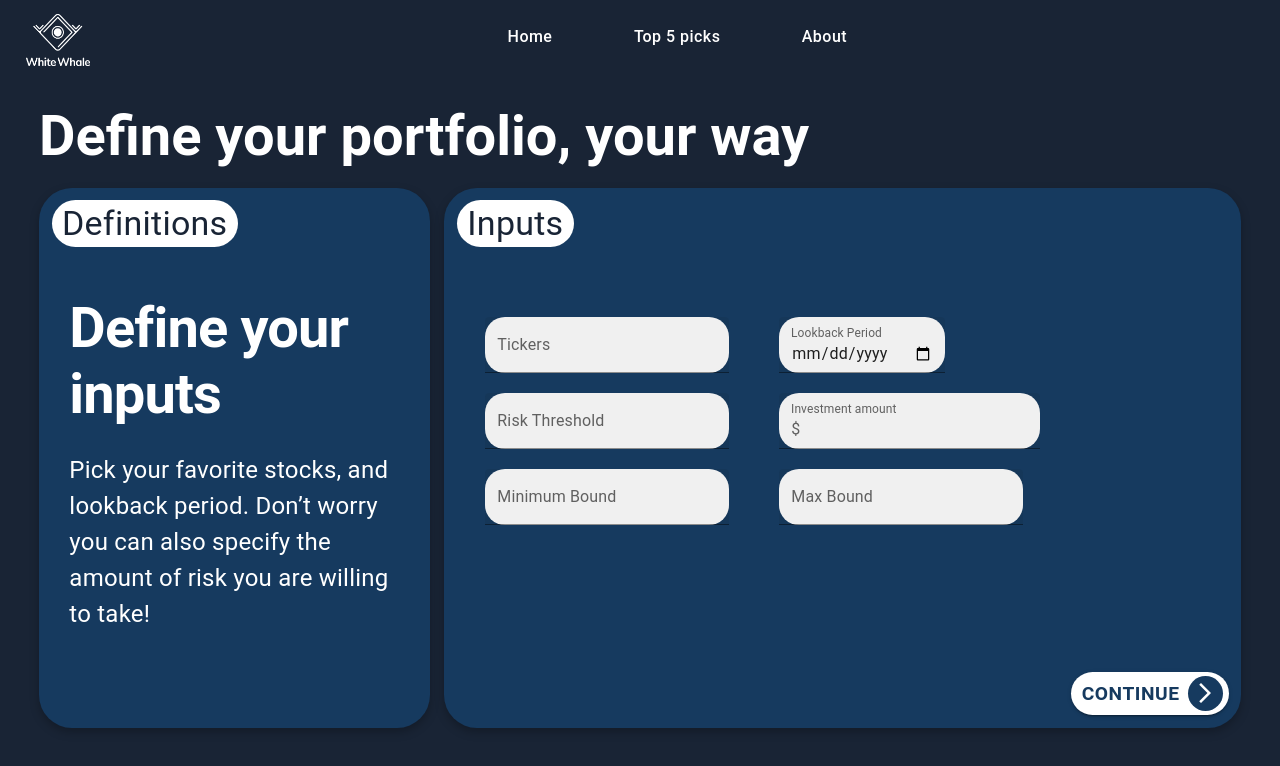
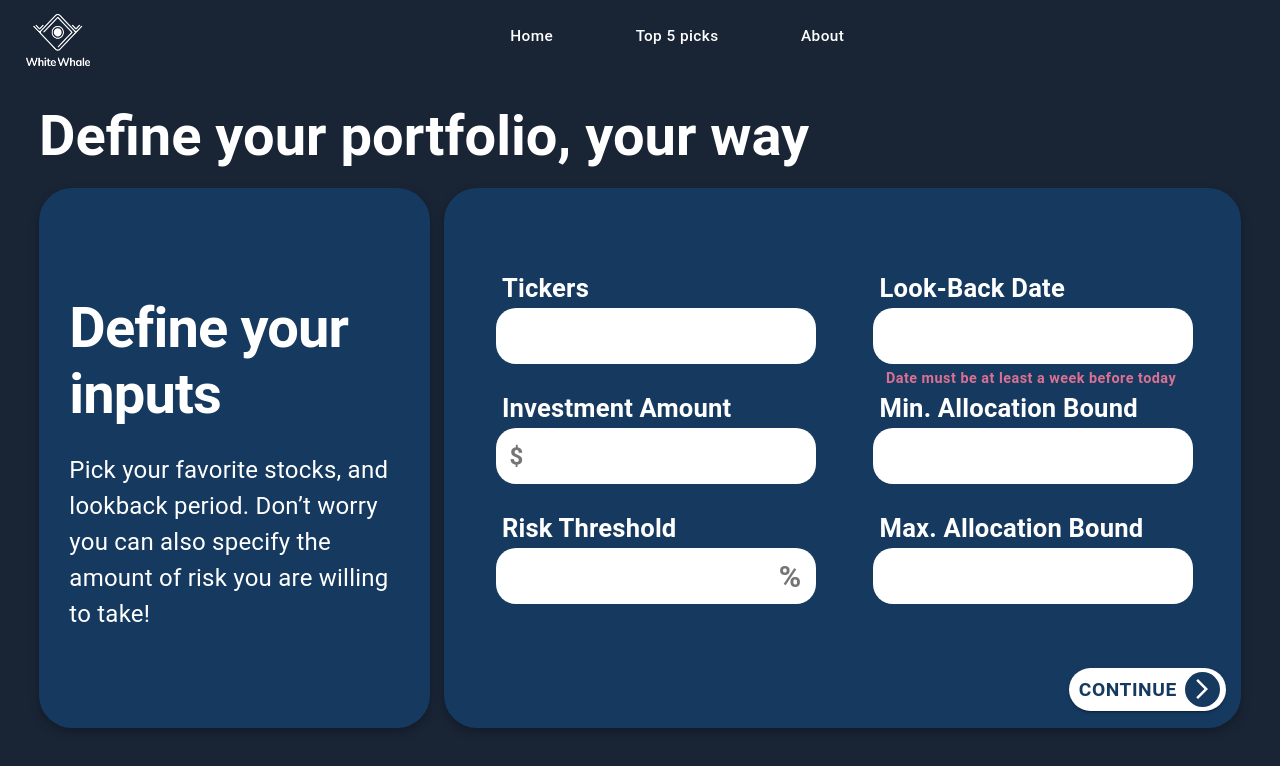
Before and after one commit to anishpatel321/investment_portfolio_optimizer, a React (Create React App) app in the folder client/: page /input in a window 1280 px wide. Shown: the top 766 px of the page. Built offline with nearby package versions, Linux system fonts and the light colour scheme; no server answers.

Commit message:
improved UI for input page, add validation to text fields

```diff
--- a/client/package.json
+++ b/client/package.json
@@ -12,8 +12,11 @@
     "@testing-library/jest-dom": "^5.17.0",
     "@testing-library/react": "^13.4.0",
     "@testing-library/user-event": "^13.5.0",
+    "antd": "^5.15.2",
     "axios": "^1.6.7",
+    "moment": "^2.30.1",
     "react": "^18.2.0",
+    "react-datepicker": "^6.3.0",
     "react-dom": "^18.2.0",
     "react-redux": "^9.1.0",
     "react-router-dom": "^6.22.2",
--- a/client/src/components/Card.js
+++ b/client/src/components/Card.js
@@ -1,11 +1,10 @@
 import React from 'react';
-import { Card, CardContent, Typography, Box, TextField, OutlinedInput } from '@mui/material';
+import { Card, CardContent, Typography, Box } from '@mui/material';
 import { styled } from '@mui/system';
 import NumberPill from './NumberPill';
 import ContinueButton from './ContinueButton';
-import InputAdornment from '@mui/material/InputAdornment';
 
-const StyledCard = styled(Card)(({ height }) => ({
+const StyledCard = styled(Card)(({ height, hasTransition }) => ({
   background: '#163A5F',
   color: 'white',
   borderRadius: '33px',
@@ -13,9 +12,9 @@ const StyledCard = styled(Card)(({ height }) => ({
   margin: '7px',
   height: height,
   position: 'relative', // Added to position the NumberPill component
-  transition: 'background',
+  transition: hasTransition ? 'background' : 'none',
   '&:hover': {
-    background: 'linear-gradient(40deg, #163A5F, #1D566E, #21ABA5)', // Gradient on hover
+    background: hasTransition ? 'linear-gradient(40deg, #163A5F, #1D566E, #21ABA5)' : '#163A5F', // Gradient on hover
   },
 }));
 
@@ -23,101 +22,19 @@ const StyledCardContent = styled(CardContent)({
     paddingTop: '15%',
 });
 
-const StyledTextField = styled(TextField)({
-  background: 'white', // White background
-  borderRadius: '20px', // Rounded edges
-  margin: '10px 25px',
-});
-
-const StyledOutlinedInput = styled(OutlinedInput)({
-  '& fieldset': {
-    border: 'none', // Remove the border
-  },
-  '&:hover fieldset': {
-    border: 'none', // Remove the border on hover
-  },
-  '&.Mui-focused fieldset': {
-    border: 'none', // Remove the border when focused
-  },
-  '& .MuiOutlinedInput-notchedOutline': {
-    border: 'none', // Remove the notched outline
-  },
-});
-
-const CardComponent = ({ title, subtitle, body, height, hasButton, textFields }) => {
-  const [values, setValues] = React.useState({
-    riskThreshold: '',
-    investmentAmount: '',
-    minBound: '',
-    maxBound: '',
-    lookbackPeriod: '',
-  });
-
-  const handleChange = (prop) => (event) => {
-    setValues({ ...values, [prop]: event.target.value });
-  };
-
-  const validateInput = (value, min, max) => {
-    return value >= min && value <= max;
-  };
-
+const CardComponent = ({ title, subtitle, body, height, hasButton, hasNumberPill, hasTransition, children }) => {
   return (
-    <StyledCard height={height}>
-      <NumberPill>{title}</NumberPill>
+    <StyledCard height={height} hasTransition={hasTransition}>
+      {hasNumberPill && <NumberPill>{title}</NumberPill>}
       <StyledCardContent>
-        {!textFields && <Typography variant="h1" component="p" style={{fontSize: '350%', fontWeight: 'bold', paddingTop: '10%',paddingBottom: '3%', margin: '4%'}}>
+        <Typography variant="h1" component="p" style={{fontSize: '350%', fontWeight: 'bold', paddingTop: '10%',paddingBottom: '3%', margin: '4%'}}>
           {subtitle}
-        </Typography>}
-        {!textFields && <Typography variant="body1" component="p" style={{fontSize: '150%', margin: '4%'}}>
+        </Typography>
+        <Typography variant="body1" component="p" style={{fontSize: '150%', margin: '4%'}}>
           {body}
-        </Typography>}
-        {textFields && (
-          <>
-            <StyledTextField label="Tickers" variant='filled' InputProps={{ component: StyledOutlinedInput }} />
-            <StyledTextField label="Lookback Period" variant='filled' InputProps={{ component: StyledOutlinedInput }} type="date" InputLabelProps={{ shrink: true }} />
-            <StyledTextField
-              label="Risk Threshold"
-              variant='filled'
-              InputProps={{ component: StyledOutlinedInput }}
-              type="number"
-              value={values.riskThreshold}
-              onChange={handleChange('riskThreshold')}
-              error={!validateInput(values.riskThreshold, 0, 1)}
-
-            />
-            <StyledTextField
-              label="Investment amount"
-              variant='filled'
-              InputProps={{
-                component: StyledOutlinedInput,
-                startAdornment: <InputAdornment position="start">$</InputAdornment>,
-              }}
-              type="number"
-              value={values.investmentAmount}
-              onChange={handleChange('investmentAmount')}
-              error={!validateInput(values.investmentAmount, 0, Infinity)}
-            />
-            <StyledTextField
-              label="Minimum Bound"
-              variant='filled'
-              InputProps={{ component: StyledOutlinedInput }}
-              type="number"
-              value={values.minBound}
-              onChange={handleChange('minBound')}
-              error={!validateInput(values.minBound, 0, 1)}
-            />
-            <StyledTextField
-              label="Max Bound"
-              variant='filled'
-              InputProps={{ component: StyledOutlinedInput }}
-              type="number"
-              value={values.maxBound}
-              onChange={handleChange('maxBound')}
-              error={!validateInput(values.maxBound, 0, 1)}
-            />
-          </>
-        )}
-        {hasButton && <Box sx={{ position: 'absolute', bottom: '2.6vh', right: '0.4vw' }}><ContinueButton /></Box>}
+        </Typography>
+        {children}
+        {hasButton && <Box sx={{ position: 'absolute', bottom: '3.1vh', right: '1vh' }}><ContinueButton /></Box>}
       </StyledCardContent>
     </StyledCard>
   );
--- a/client/src/components/TopBar.js
+++ b/client/src/components/TopBar.js
@@ -17,11 +17,11 @@ const TopBar = ({ home }) => (
           <img src={Logo} alt="Logo" style={{ width: '5vw', height: '4vw', paddingLeft: '0.5vw', paddingTop: '0.5vw' }} />
         </IconButton>
         <Box sx={{ display: 'flex', justifyContent: 'center', width: '100%' }}>
-          <TopBarButton color="inherit" component={RouterLink} to={home ? "/" : "/input"}>
+          <TopBarButton color="inherit" style={{fontSize: '1.2vw'}} component={RouterLink} to={home ? "/" : "/input"}>
             {home ? "Home" : "Begin"}
           </TopBarButton>
-          <TopBarButton color="inherit" component={RouterLink} to="/top5">Top 5 picks</TopBarButton>
-          <TopBarButton color="inherit" component={RouterLink} to="/about">About</TopBarButton>
+          <TopBarButton color="inherit" style={{fontSize: '1.2vw'}} component={RouterLink} to="/top5">Top 5 picks</TopBarButton>
+          <TopBarButton color="inherit" style={{fontSize: '1.2vw'}} component={RouterLink} to="/about">About</TopBarButton>
         </Box>
       </Toolbar>
     </AppBar>
--- a/client/src/pages/InputPage.js
+++ b/client/src/pages/InputPage.js
@@ -1,107 +1,64 @@
-import React, { useEffect, useState } from 'react';
-import { Link } from 'react-router-dom';
+import React, { useState } from 'react';
 import TopBar from '../components/TopBar';
-import ContinueButton from '../components/ContinueButton';
-import { Box, TextField, Typography, Grid } from '@mui/material';
+import { Box, TextField, Typography, Grid, InputAdornment, FormHelperText } from '@mui/material';
 import { styled } from '@mui/system';
-import Card from '../components/Card';
+import CardComponent from '../components/Card';
+import DatePicker from "react-datepicker";
+import "react-datepicker/dist/react-datepicker.css";
 
 const StyledTextField = styled(TextField)({
+  backgroundColor: 'white',
+  width: '25vw',
+  borderRadius: '20px',
+  border: 'none',
+  outline: 'none',
   '& label.Mui-focused': {
-    color: 'white',
+    color: 'transparent',
   },
   '& .MuiInput-underline:after': {
-    borderBottomColor: 'white',
+    borderBottomColor: 'transparent',
   },
   '& .MuiOutlinedInput-root': {
+    // fontSize: '2.4vh',
     '& fieldset': {
-      borderColor: 'white',
+      borderColor: 'transparent',
     },
     '&:hover fieldset': {
-      borderColor: 'white',
+      borderColor: 'transparent',
     },
     '&.Mui-focused fieldset': {
-      borderColor: 'white',
+      borderColor: 'transparent',
+    },
+    '&.Mui-error fieldset': {
+      borderColor: 'transparent',
     },
   },
-  backgroundColor: 'white',
-  width: '50%',
 });
 
-const InputField = ({ name, placeholder, value, handleChange }) => (
-  <StyledTextField
-    type={name === 'tickers' ? 'text' : 'number'}
-    name={name}
-    placeholder={placeholder}
-    value={value}
-    onChange={handleChange}
-    variant="outlined"
-    fullWidth
-    margin="normal"
-  />
-);
+const InputPage = () => {
+  const [tickers, setTickers] = useState('');
+  const [investmentAmount, setInvestmentAmount] = useState('');
+  const [riskThreshold, setRiskThreshold] = useState('');
+  const [lookBackDate, setLookBackDate] = useState(null);
+  const [minAllocationBound, setMinAllocationBound] = useState('');
+  const [maxAllocationBound, setMaxAllocationBound] = useState('');
 
-const InputPage = () => {
-  const [formData, setFormData] = useState({
-    tickers: [],
-    lookback_start: '',
-    risk_tolerance: '',
-    investment_amount: '',
-    min_bound: '',
-    max_bound: '',
-  });
-
-  useEffect(() => {
-    const fetchData = async () => {
-      try {
-        await fetch('/api/resetSession');
-        console.log('API call successful');
-      } catch (error) {
-        console.error('Error fetching data:', error);
-      }
-    };
-
-    fetchData();
-  }, []);
-
-  const handleChange = (e) => {
-    const { name, value } = e.target;
-    if (name === 'tickers') {
-      setFormData((prevState) => ({
-        ...prevState,
-        [name]: value.split(',').map(ticker => ticker.trim()),
-      }));
-    } else {
-      setFormData((prevState) => ({
-        ...prevState,
-        [name]: value,
-      }));
-    }
+  const validateAllocation = (value) => {
+    return value >= 0 && value <= 1;
   };
 
-  const handleSubmit = async (e) => {
-    e.preventDefault();
-    console.log('Form Data:', formData);
+  const validateInvestAndRisk = (value) => {
+    if (value.trim() === '') {
+      return true; // No error if the field is empty
+    }
+    const numValue = parseFloat(value);
+    return !isNaN(numValue) && numValue > 0 && numValue.toString() === value;
+  };
 
-    try {
-      const response = await fetch('http://localhost:5000/process_data', {
-        method: 'POST',
-        headers: {
-          'Content-Type': 'application/json'
-        },
-        body: JSON.stringify(formData)
-      });
-
-      if (!response.ok) {
-        throw new Error(`HTTP error! status: ${response.status}`);
-      }
-
-      const data = await response.json();
-      console.log('Response Data:', data);
-      // Now you can use this data to update your state and render it in your component
-    } catch (error) {
-      console.error('Error:', error);
-    }
+  const validateLookBackDate = (selectedDate) => {
+    const oneWeekAgo = new Date();
+    oneWeekAgo.setDate(oneWeekAgo.getDate() - 7);
+    return selectedDate instanceof Date && selectedDate < oneWeekAgo;
   };
 
   return (
@@ -115,15 +72,94 @@ const InputPage = () => {
       </Grid>
       <Grid container spacing={1} justifyContent="center" sx={{ width: '95%', mx: 'auto' }}>
         <Grid item xs={12} sm={6} md={4} style={{padding: 0}}>
-          <Card title="Definitions" subtitle="Define your inputs" body="Pick your favorite stocks, and lookback period. Don’t worry you can also specify the amount of risk you are willing to take!" height={'67.5vh'}/>
+          <CardComponent title="Definitions" subtitle="Define your inputs" body="Pick your favorite stocks, and lookback period. Don’t worry you can also specify the amount of risk you are willing to take!" height={'67.5vh'} hasTransition={true}/>
         </Grid>
         <Grid item xs={12} sm={6} md={8} style={{padding: 0}}>
-          <Card title="Inputs" height={'67.5vh'} hasButton={true} textFields={true}/>
+          <CardComponent title="Inputs" height={'67.5vh'} hasButton={true} hasInputs={true}>
+            <Box sx={{ position: 'absolute', top: '10vh', left: '4vw'}}>
+              <Typography variant='h6' style={{ marginLeft: '0.5vw', fontWeight: 'bold', fontSize: '2vw'}} >Tickers</Typography>
+              <StyledTextField
+                value={tickers}
+                onChange={(e) => setTickers(e.target.value)}
+              />
+            </Box>
+            <Box sx={{ position: 'absolute', top: '25vh', left: '4vw' }}>
+              <Typography variant="h6" style={{ marginLeft: '0.5vw', fontWeight: 'bold', fontSize: '2vw'}} >Investment Amount</Typography>
+              <StyledTextField
+                value={investmentAmount}
+                onChange={(e) => setInvestmentAmount(e.target.value)}
+                error={!validateInvestAndRisk(investmentAmount)}
+                InputProps={{
+                  startAdornment: (
+                    <InputAdornment position="start">
+                      <Typography variant="h5" style={{fontWeight: 'bold'}} >$</Typography>
+                    </InputAdornment>
+                  ),
+                }}
+              />
+              {!validateInvestAndRisk(investmentAmount) && <FormHelperText error style={{marginLeft: '1vw', fontWeight: 'bolder', color:'palevioletred', fontSize: '1.8vh'}}>Value must be a number greater than 0</FormHelperText>}
+            </Box>
+            <Box sx={{ position: 'absolute', top: '40vh', left: '4vw' }}>
+              <Typography variant="h6" style={{ marginLeft: '0.5vw', fontWeight: 'bold', fontSize: '2vw'}} >Risk Threshold</Typography>
+              <StyledTextField
+                value={riskThreshold}
+                onChange={(e) => setRiskThreshold(e.target.value)}
+                error={!validateInvestAndRisk(riskThreshold)}
+                InputProps={{
+                  endAdornment: (
+                    <InputAdornment position="end">
+                      <Typography variant='h4' style={{fontWeight: 'bold', fontSize: '190%'}} >%</Typography>
+                    </InputAdornment>
+                  ),
+                }}
+              />
+              {!validateInvestAndRisk(riskThreshold) && <FormHelperText error style={{marginLeft: '1vw', fontWeight: 'bolder', color:'palevioletred', fontSize: '1.8vh'}}>Value must be a number greater than 0</FormHelperText>}
+            </Box>
+            <Box sx={{ position: 'absolute', top:'10vh', left: '33.5vw' }}>
+              <Typography variant="h6" style={{ marginLeft: '0.5vw', fontWeight: 'bold', fontSize: '2vw'}} >Look-Back Date</Typography>
+              <DatePicker
+                selected={lookBackDate}
+                onChange={(date) => setLookBackDate(date)}
+                error={!validateLookBackDate(lookBackDate)}
+                dateFormat="yyyy-MM-dd"
+                isClearable
+                showYearDropdown
+                scrollableMonthYearDropdown
+                popperPlacement='top'
+                customInput={
+                  <StyledTextField
+                    sx={{
+                      backgroundColor: 'white',
+                      width: '25vw',
+                    }}
+                  />
+                }
+              />
+              {!validateLookBackDate(lookBackDate) && <FormHelperText error style={{marginLeft: '1vw', fontWeight: 'bolder', color:'palevioletred', fontSize: '1.8vh'}}>Date must be at least a week before today</FormHelperText>}
+            </Box>
+            <Box sx={{ position: 'absolute', top:'25vh', left: '33.5vw' }}>
+              <Typography variant="h6" style={{ marginLeft: '0.5vw', fontWeight: 'bold', fontSize: '2vw'}} >Min. Allocation Bound</Typography>
+              <StyledTextField
+                value={minAllocationBound}
+                onChange={(e) => setMinAllocationBound(e.target.value)}
+                error={!validateAllocation(minAllocationBound)}
+              />
+              {!validateAllocation(minAllocationBound) && <FormHelperText error style={{marginLeft: '1vw', fontWeight: 'bolder', color:'palevioletred', fontSize: '1.8vh'}}>Value must be between 0 and 1</FormHelperText>}
+            </Box>
+            <Box sx={{ position: 'absolute', top: '40vh', left: '33.5vw' }}>
+              <Typography variant="h6" style={{ marginLeft: '0.5vw', fontWeight: 'bold', fontSize: '2vw'}} >Max. Allocation Bound</Typography>
+              <StyledTextField
+                value={maxAllocationBound}
+                onChange={(e) => setMaxAllocationBound(e.target.value)}
+                error={!validateAllocation(maxAllocationBound)}
+              />
+              {!validateAllocation(maxAllocationBound) && <FormHelperText error style={{marginLeft: '1vw', fontWeight: 'bolder', color:'palevioletred', fontSize: '1.8vh'}}>Value must be between 0 and 1</FormHelperText>}
+            </Box>
+          </CardComponent>
         </Grid>
       </Grid>
     </>
-);
-
+  );
 };
 
 export default InputPage;
--- a/client/src/pages/LandingPage.js
+++ b/client/src/pages/LandingPage.js
@@ -30,13 +30,13 @@ const LandingPage = () => {
       </Grid>
       <Grid container spacing={1} justifyContent="center" sx={{ width: '95%', mx: 'auto' }}>
         <Grid item xs={12} sm={6} md={4} style={{padding: 0}}>
-          <Card title="#one" subtitle="Define your inputs" body="Pick your favorite stocks, and lookback period. Don’t worry you can also specify the amount of risk you are willing to take!" height={'60vh'}/>
+          <Card title="#one" subtitle="Define your inputs" body="Pick your favorite stocks, and lookback period. Don’t worry you can also specify the amount of risk you are willing to take!" height={'60vh'} hasNumberPill={true} hasTransition={true}/>
         </Grid>
         <Grid item xs={12} sm={6} md={4} style={{padding: 0}}>
-          <Card title="#two" subtitle="Review your results" body="Go to the dashboard to view the most optimal portfolio distribution, based on your inputs." height={'60vh'}/>
+          <Card title="#two" subtitle="Review your results" body="Go to the dashboard to view the most optimal portfolio distribution, based on your inputs." height={'60vh'} hasNumberPill={true} hasTransition={true}/>
         </Grid>
         <Grid item xs={12} sm={6} md={4} style={{padding: 0}}>
-          <Card title="#three" subtitle="Invest in your future" body="Implement the White Whale portfolio recommendations to see your wallet grow" height={'60vh'}/>
+          <Card title="#three" subtitle="Invest in your future" body="Implement the White Whale portfolio recommendations to see your wallet grow" height={'60vh'} hasNumberPill={true} hasTransition={true}/>
         </Grid>
       </Grid>
       <Grid sx={{ display: 'flex', width: '95%', mx: 'auto', justifyContent: 'flex-end', marginTop: '0%'}}>
```
Also changed, not shown: 1 other file (tests, documents, lock files or other folders).
